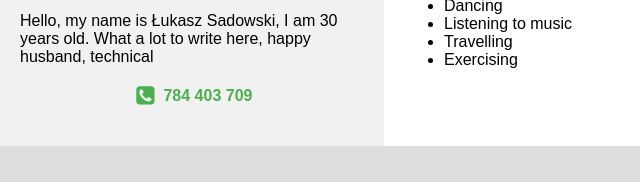
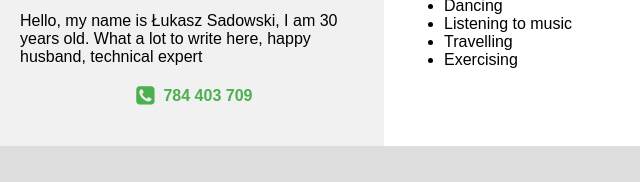
Before and after one commit to LukaszSadowskiPL/LukaszSadowskiPL.github.io, a plain HTML site: page cv.html in a window 1280 px wide. Shown: the part 619-801 px from the top of the page, 0-640 px from the left. Drawn offline with Linux system fonts and the light colour scheme.

Commit message:
lastchangecv

```diff
--- a/cv.html
+++ b/cv.html
@@ -16,7 +16,7 @@
             <h2>About Me</h2>
             <h5>Photo of me:</h5>
             <div class="img" style="height:auto;"><img src="resource/photo/8.jpg" style="width: 100%" onclick="myFunction(this);"></div>
-            <p>Hello, my name is Łukasz Sadowski, I am 30 years old. What a lot to write here, happy husband, technical</p>
+            <p>Hello, my name is Łukasz Sadowski, I am 30 years old. What a lot to write here, happy husband, technical expert</p>
 
             <h4><i class="fa fa-phone-square fa-lg fa-fw" aria-hidden="true"></i> 784 403 709</h4>
 
```
